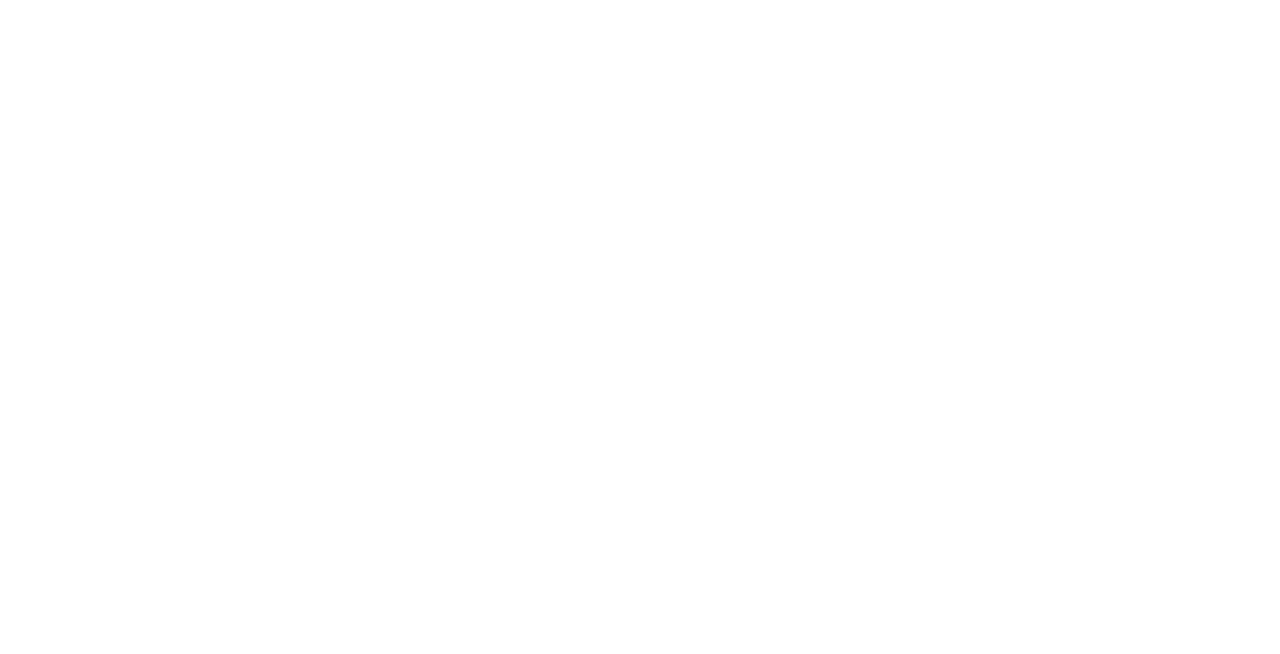
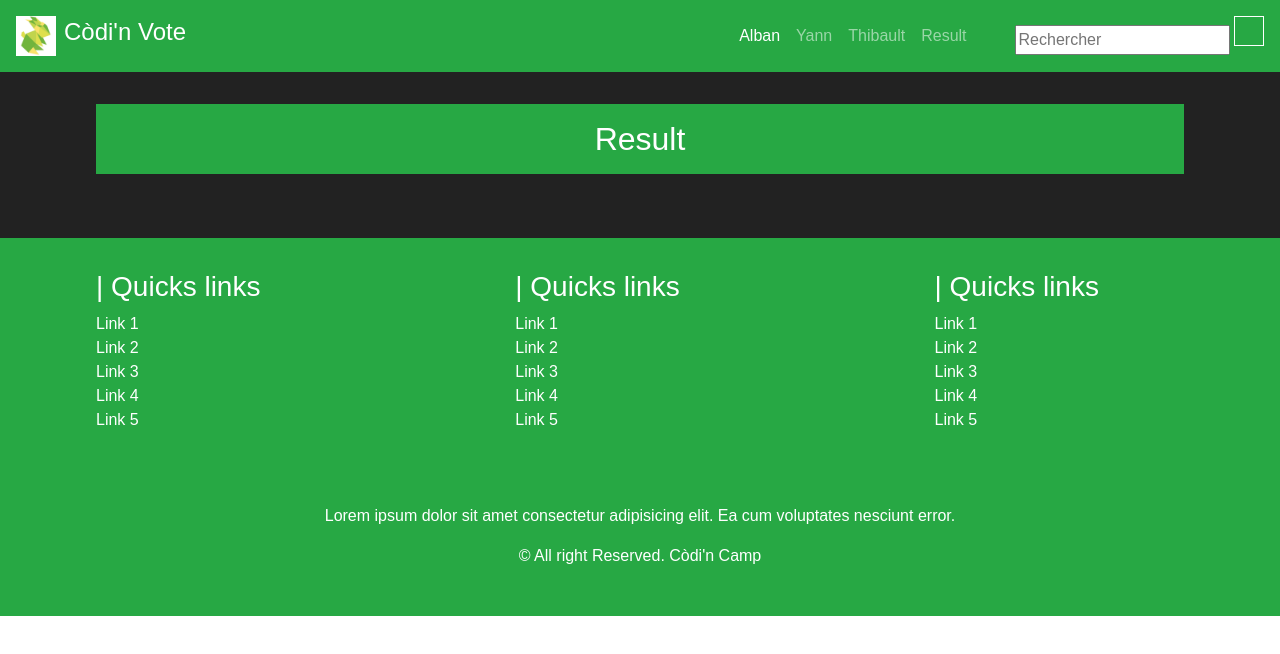
Before and after one commit to da-durand/eval_1, a website: page result.html in a window 1280 px wide. Drawn offline with nearby package versions, Linux system fonts and the light colour scheme.

Commit message:
genration  des images en jquery avec vote sans limitation + début de la page resultat

```diff
--- a/result.html
+++ b/result.html
@@ -1,5 +1,6 @@
 <!DOCTYPE html>
 <html lang="fr">
+
 <head>
     <meta charset="UTF-8">
     <meta name="viewport" content="width=device-width, initial-scale=1.0">
@@ -8,9 +9,105 @@
     <link rel="stylesheet" href="./static/style.css">
     <title>Résultats</title>
 </head>
+
 <body>
+    <div class="container-fluid p-0">
 
+        <!-- header -->
+
+        <header class="d-flex justify-content-between p-3">
+            <div class="title d-flex align-items-center">
+                <img src="./static/img/logo codi.png" alt="logo_codi">
+                <h1 class="h4 ml-2">Còdi'n Vote</h1>
+            </div>
+            <nav class="d-flex">
+                <ul class="d-flex list-unstyled m-0 align-items-center">
+                    <li>
+                        <a href="./index.html">Alban</a>
+                    </li>
+                    <li>
+                        <a href="./index.html">Yann</a>
+                    </li>
+                    <li>
+                        <a href="./index.html">Thibault</a>
+                    </li>
+                    <li>
+                        <a href="./result.html">Result</a>
+                    </li>
+                </ul>
+                <div class="research">
+                    <input type="text" name="research" id="search-bar" placeholder="Rechercher">
+                    <button><i class="fas fa-search"></i></button>
+                </div>
+            </nav>
+        </header>
+
+        <!-- main -->
+
+        <main>
+            <h2>Result</h2>
+            <div class="row pictures-container">
+                <!-- insertion JS -->
+            </div>
+        </main>
+
+        <!-- footer -->
+
+        <footer>
+            <div class="row links d-flex justify-content-between">
+
+                <!-- listes de liens -->
+
+                <div class="col-3">
+                    <h3>| Quicks links</h3>
+                    <ul class="list-unstyled m'0">
+                        <li><a href="#"><i><i class="fas fa-angle-double-right"></i></i> Link 1</a></li>
+                        <li><a href="#"><i><i class="fas fa-angle-double-right"></i></i> Link 2</a></li>
+                        <li><a href="#"><i><i class="fas fa-angle-double-right"></i></i> Link 3</a></li>
+                        <li><a href="#"><i><i class="fas fa-angle-double-right"></i></i> Link 4</a></li>
+                        <li><a href="#"><i><i class="fas fa-angle-double-right"></i></i> Link 5</a></li>
+                    </ul>
+                </div>
+                <div class="col-3">
+                    <h3>| Quicks links</h3>
+                    <ul class="list-unstyled m'0">
+                        <li><a href="#"><i><i class="fas fa-angle-double-right"></i></i> Link 1</a></li>
+                        <li><a href="#"><i><i class="fas fa-angle-double-right"></i></i> Link 2</a></li>
+                        <li><a href="#"><i><i class="fas fa-angle-double-right"></i></i> Link 3</a></li>
+                        <li><a href="#"><i><i class="fas fa-angle-double-right"></i></i> Link 4</a></li>
+                        <li><a href="#"><i><i class="fas fa-angle-double-right"></i></i> Link 5</a></li>
+                    </ul>
+                </div>
+                <div class="col-3">
+                    <h3>| Quicks links</h3>
+                    <ul class="list-unstyled m'0">
+                        <li><a href="#"><i><i class="fas fa-angle-double-right"></i></i> Link 1</a></li>
+                        <li><a href="#"><i><i class="fas fa-angle-double-right"></i></i> Link 2</a></li>
+                        <li><a href="#"><i><i class="fas fa-angle-double-right"></i></i> Link 3</a></li>
+                        <li><a href="#"><i><i class="fas fa-angle-double-right"></i></i> Link 4</a></li>
+                        <li><a href="#"><i><i class="fas fa-angle-double-right"></i></i> Link 5</a></li>
+                    </ul>
+                </div>
+            </div>
+
+            <!-- reseaux sociaux et mail -->
+
+            <div class="medias text-center my-3">
+                <a href="#"><i><i class="fab fa-facebook-f"></i></i></a>
+                <a href="#"><i><i class="fab fa-twitter"></i></i></a>
+                <a href="#"><i><i class="fab fa-instagram"></i></i></a>
+                <a href="#"><i><i class="fab fa-google-plus-g"></i></i></a>
+                <a href="#"><i><i class="fas fa-envelope"></i></i></a>
+            </div>
+            <p class="text-center">Lorem ipsum dolor sit amet consectetur adipisicing elit. Ea cum voluptates nesciunt
+                error.</p>
+            <p class="text-center">© All right Reserved. Còdi'n Camp</p>
+        </footer>
+    </div>
 </body>
 <script src="./node_modules/jquery/dist/jquery.js"></script>
 <script src="./node_modules/bootstrap/dist/js/bootstrap.js"></script>
+<script src="./static/js/pictures.js"></script>
+<script src="./static/js/result.js"></script>
+
 </html>
```
Also changed, not shown: index.html (+22 -17 lines), static/js/script.js (+48 -0 lines), static/js/result.js (added).
